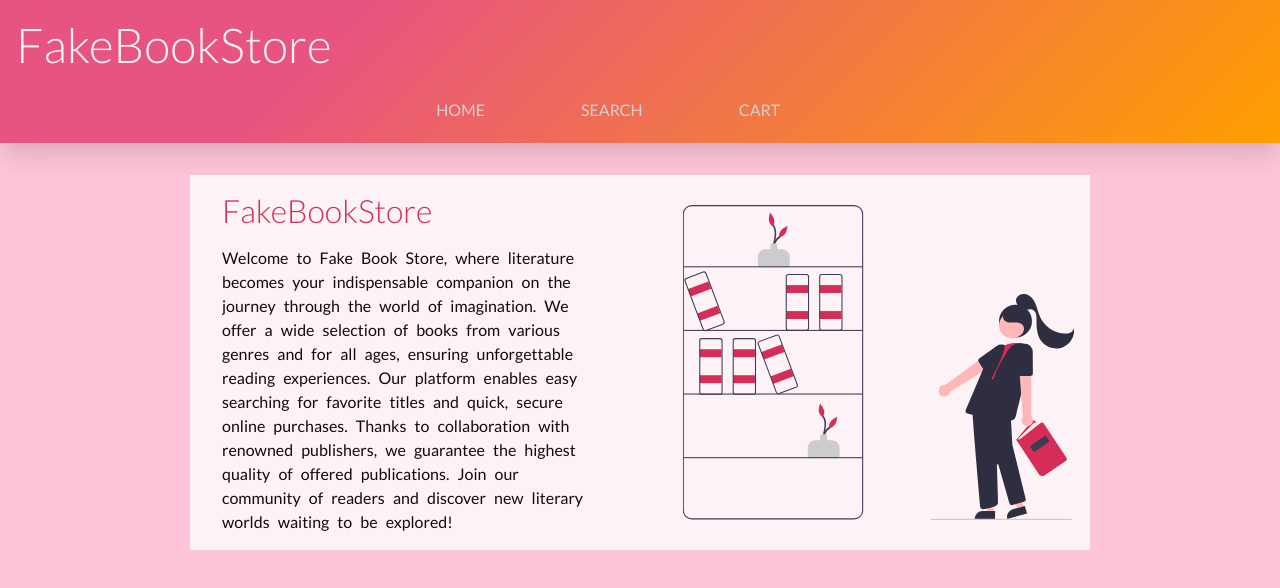
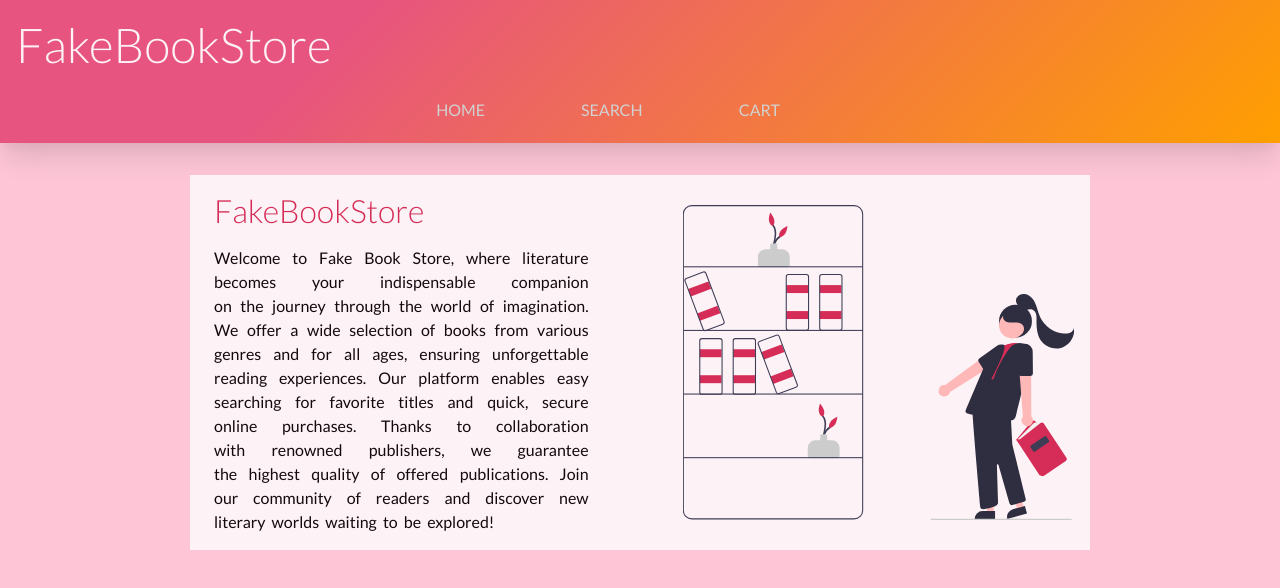
Before and after one commit to Kamisia/fake-book-store, a React (Vite) app: page / in a window 1280 px wide. Shown: the top 588 px of the page. Built offline with nearby package versions, Linux system fonts and the light colour scheme.

Commit message:
Edited text

```diff
--- a/src/components/HomeComponent.jsx
+++ b/src/components/HomeComponent.jsx
@@ -5,15 +5,17 @@ const HomeComponent = () => {
       <div className="hero-content">
         <h1>FakeBookStore</h1>
         <p>
-          Welcome to Fake Book Store, where literature becomes your
-          indispensable companion on the journey through the world of
-          imagination. We offer a wide selection of books from various genres
-          and for all ages, ensuring unforgettable reading experiences. Our
-          platform enables easy searching for favorite titles and quick, secure
-          online purchases. Thanks to collaboration with renowned publishers, we
-          guarantee the highest quality of offered publications. Join our
-          community of readers and discover new literary worlds waiting to be
-          explored!
+          Welcome to Fake Book Store, where literature becomes
+          your&nbsp;indispensable companion on&nbsp;the&nbsp;journey through
+          the&nbsp;world of&nbsp;imagination. We offer a&nbsp;wide selection
+          of&nbsp;books from various genres and&nbsp;for&nbsp;all ages, ensuring
+          unforgettable reading experiences. Our&nbsp;platform enables easy
+          searching for&nbsp;favorite titles and&nbsp;quick, secure online
+          purchases. Thanks to&nbsp;collaboration with&nbsp;renowned publishers,
+          we&nbsp;guarantee the&nbsp;highest quality of&nbsp;offered
+          publications. Join our&nbsp;community of&nbsp;readers
+          and&nbsp;discover new literary worlds waiting
+          to&nbsp;be&nbsp;explored!
         </p>
       </div>
       <div
--- a/src/index.css
+++ b/src/index.css
@@ -116,9 +116,10 @@ html {
 }
 
 .hero-content {
-  text-align: left;
-  width: 80%;
-  padding-left: 1rem;
+  text-align: justify;
+  width: 100%;
+  padding-right: 0.5rem;
+  padding-left: 0.5rem;
 }
 .hero-content h1 {
   font-weight: 300;
@@ -128,7 +129,7 @@ html {
 .hero-content p {
   color: var(--black-color);
   line-height: 1.5;
-  word-spacing: 5px;
+  word-spacing: 3px;
 }
 .image-container,
 .logo img {
@@ -139,7 +140,6 @@ html {
     width: 45%;
     flex-direction: column;
     max-width: 500px;
-
     display: flex;
   }
   .logo img {
```
